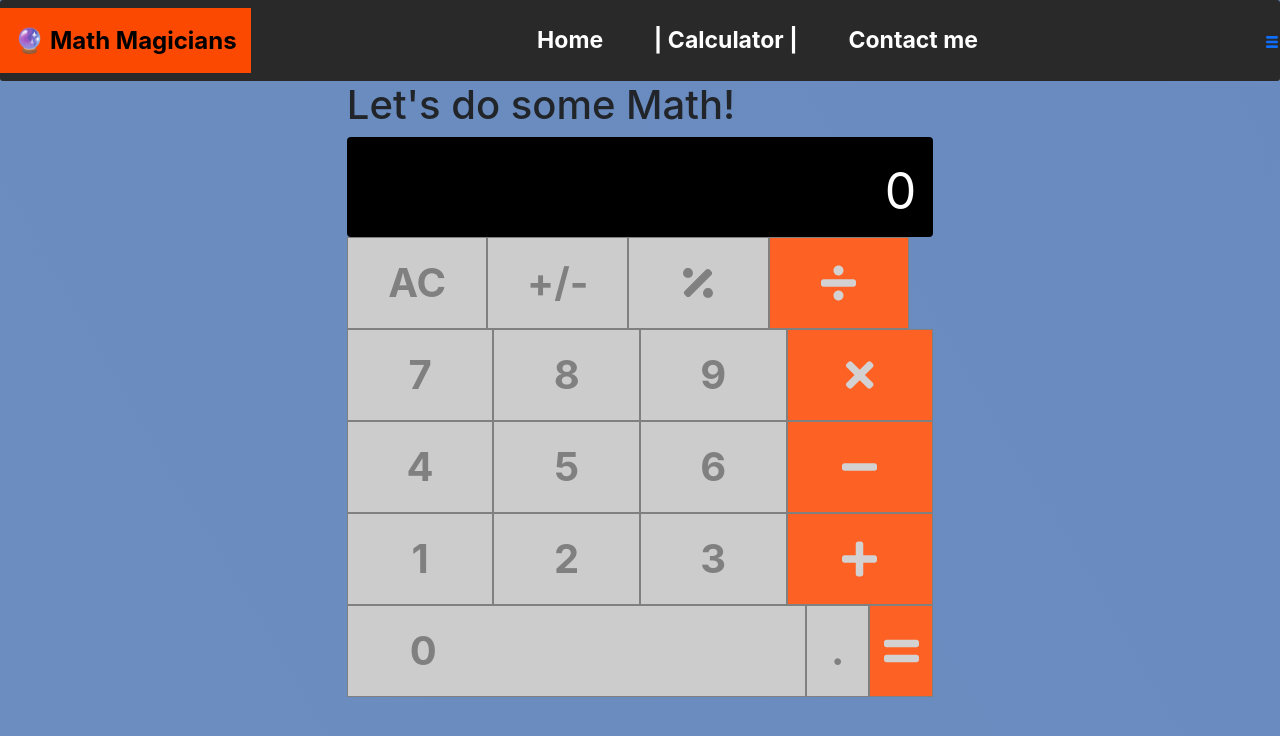
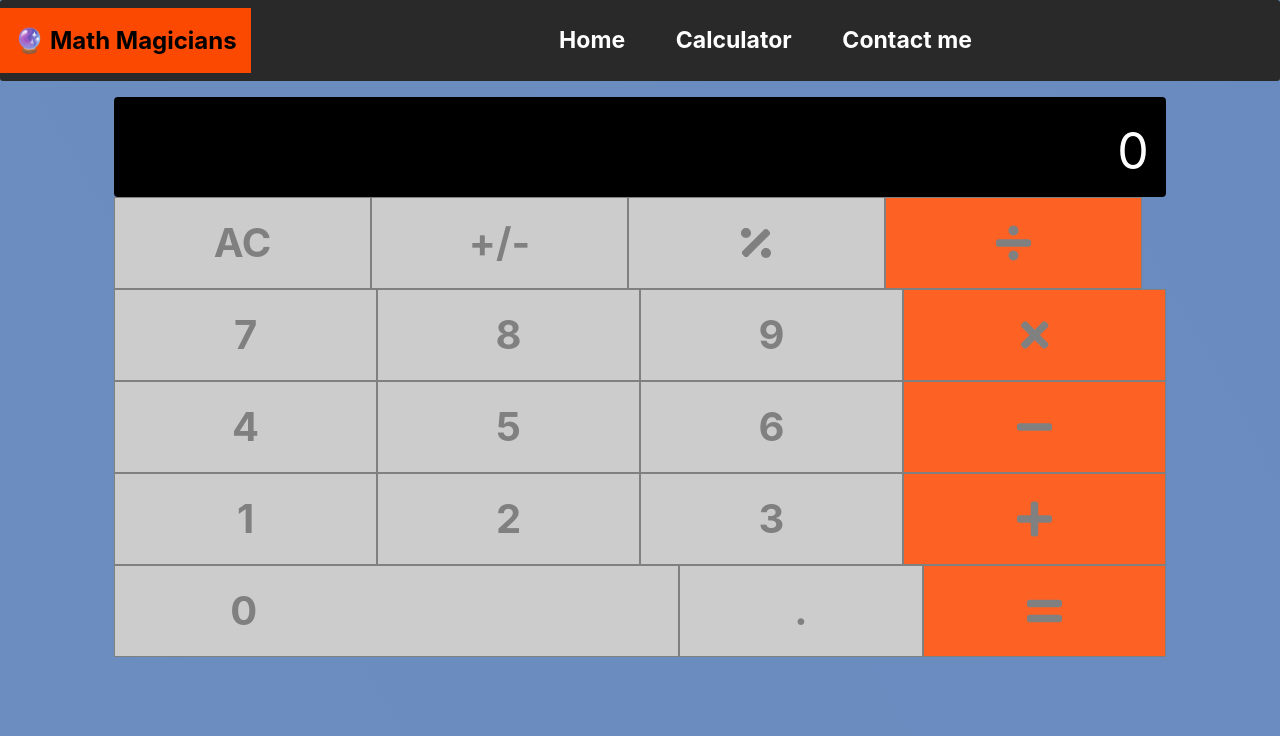
Before and after one commit to carlos-ssh/mathmagicians, a React (Create React App) app: page /Calculator in a window 1280 px wide. Shown: the top 736 px of the page. Built offline with nearby package versions, Linux system fonts and the light colour scheme; the HTML template or start-up script is replaced by a standard one.

Commit message:
Update desing for the project.

```diff
--- a/package.json
+++ b/package.json
@@ -2,6 +2,7 @@
   "name": "mathMagicians",
   "version": "0.1.0",
   "private": true,
+  "homepage": "https://carlos-ssh.github.io/mathmagicians/",
   "dependencies": {
     "@fortawesome/fontawesome-svg-core": "^1.2.36",
     "@fortawesome/free-brands-svg-icons": "^5.15.4",
@@ -27,7 +28,7 @@
     "build": "react-scripts build",
     "test": "react-scripts test",
     "eject": "react-scripts eject",
-    "buildnpm": "npm run build",
+    "predeploy": "npm run build",
     "deploy": "gh-pages -d build"
   },
   "eslintConfig": {
--- a/src/components/Calculator.css
+++ b/src/components/Calculator.css
@@ -1,40 +1,3 @@
-.navbar {
-  background-color: #292929;
-  overflow: hidden;
-  border-radius: 3px;
-  width: 100%;
-  min-height: 65px;
-  display: flex;
-  flex-direction: row;
-}
-
-.nav-ul {
-  list-style-type: none;
-  margin: 0;
-  padding: 0;
-  overflow: hidden;
-  display: flex;
-  flex-direction: row;
-}
-
-.navbar-brand {
-  background-color: rgb(251, 73, 2);
-  color: #000;
-  font-size: 1.5em;
-  padding: 0.6em;
-  margin: 0;
-  font-weight: bold;
-  text-decoration: none;
-}
-
-.nav-li {
-  color: #fff;
-  font-size: 1.2em;
-  font-weight: bold;
-  text-decoration: none;
-  padding: 0.8em 0.6em;
-}
-
 .container {
   width: 70%;
   margin: 0 auto;
@@ -57,21 +20,6 @@
   flex-direction: row;
   border: 0;
   gap: 0;
-}
-
-.button {
-  font-size: 40px;
-  padding: 15px 10px;
-  text-align: center;
-  cursor: pointer;
-  display: flex;
-  justify-content: center;
-  align-items: center;
-  width: 100%;
-  border-radius: 0;
-  color: gray;
-  border: 1px solid gray;
-  font-weight: bold;
 }
 
 
@@ -147,28 +95,155 @@
 
   .p1 {
     text-align: left;
+    font-weight: 400;
   }
 
   .p2 {
     text-align: right;
+    margin-bottom: 25px;
+    font-weight: 400;
+  }
+
+  .p0 {
+    text-align: center;
+    font-weight: 600;
   }
 
   .btn-zero {
     padding: 0 75px 0 30px;
   }
 
+  .number-container {
+    width: 100%;
+    display: flex;
+    flex-direction: row;
+    border: 0;
+    gap: 0;
+  }
+
 }
 
  /* Small devices (portrait tablets and large phones, 600px and up) */
 @media only screen and (min-width: 600px) {
+  body {
+    width: 100vw;
+  }
+
+  .navbar-brand {
+    background-color: rgb(251, 73, 2);
+    color: #fff;
+    font-size: 1.5em;
+    padding: 30px;
+    margin: 0;
+    font-weight: bold;
+    text-decoration: none;
+  }
+
+  .a-ham {
+    color: #fff;
+    font-size: 40px;
+    position: absolute;
+    top: 25px;
+    left: 325px;
+  }
+
+  .nav-li {
+    padding: 32px 5px;
+  }
+
+  .a-ham {
+    display: none;
+  }
+
   .btn-zero {
     padding-right: 368px;
     padding-left: 62px;
   }
+
+  .container {
+    width: 95%;
+    margin: 0 auto;
+    padding: 8px;
+  }
+
+  h1 {
+    display: none;
+  }
+
+  .button {
+    font-size: 14px;
+    padding: 8px;
+    text-align: center;
+    cursor: pointer;
+    display: flex;
+    justify-content: center;
+    align-items: center;
+    width: 100%;
+    border-radius: 0;
+    color: gray;
+    border: 1px solid gray;
+    font-weight: bold;
+  }
+
+  .btn-zero {
+    padding: 0 150px 0 10px;
+  }
+
 }
 
  /* Medium devices (landscape tablets, 768px and up) */
 @media only screen and (min-width: 768px) {
+  .nav-li {
+  color: #fff;
+  font-size: 1.2em;
+  font-weight: bold;
+  text-decoration: none;
+  padding: 0.8em 0.6em;
+}
+  .navbar-brand {
+    background-color: rgb(251, 73, 2);
+    color: #000;
+    font-size: 1.5em;
+    padding: 0.6em;
+    margin: 0;
+    font-weight: bold;
+    text-decoration: none;
+  }
+
+  .nav-ul {
+    list-style-type: none;
+    margin: 0;
+    padding: 0;
+    overflow: hidden;
+    display: flex;
+    flex-direction: flex-end;
+  }
+
+  .navbar {
+  background-color: #292929;
+  overflow: hidden;
+  border-radius: 3px;
+  width: 100%;
+  min-height: 65px;
+  display: flex;
+  flex-direction: row;
+  }
+
+  .button {
+    font-size: 40px;
+    padding: 15px 10px;
+    text-align: center;
+    cursor: pointer;
+    display: flex;
+    justify-content: center;
+    align-items: center;
+    width: 100%;
+    border-radius: 0;
+    color: gray;
+    border: 1px solid gray;
+    font-weight: bold;
+  }
+
   .btn-zero {
     padding-right: 368px;
     padding-left: 62px;
@@ -177,6 +252,57 @@
 
  /* Large devices (laptops/desktops, 992px and up) */
 @media only screen and (min-width: 992px) {
+  .nav-li {
+  color: #fff;
+  font-size: 1.2em;
+  font-weight: bold;
+  text-decoration: none;
+  padding: 0.8em 0.6em;
+}
+  .navbar-brand {
+    background-color: rgb(251, 73, 2);
+    color: #000;
+    font-size: 1.5em;
+    padding: 0.6em;
+    margin: 0;
+    font-weight: bold;
+    text-decoration: none;
+  }
+
+  .nav-ul {
+    list-style-type: none;
+    margin: 0;
+    padding: 0;
+    overflow: hidden;
+    display: flex;
+    flex-direction: flex-end;
+  }
+
+  .navbar {
+  background-color: #292929;
+  overflow: hidden;
+  border-radius: 3px;
+  width: 100%;
+  min-height: 65px;
+  display: flex;
+  flex-direction: row;
+  }
+
+  .button {
+    font-size: 40px;
+    padding: 15px 10px;
+    text-align: center;
+    cursor: pointer;
+    display: flex;
+    justify-content: center;
+    align-items: center;
+    width: 100%;
+    border-radius: 0;
+    color: gray;
+    border: 1px solid gray;
+    font-weight: bold;
+  }
+
   .btn-zero {
     padding-right: 368px;
     padding-left: 62px;
@@ -185,6 +311,57 @@
 
  /* Extra large devices (large laptops and desktops, 1200px and up) */
 @media only screen and (min-width: 1200px) {
+  .nav-li {
+  color: #fff;
+  font-size: 1.2em;
+  font-weight: bold;
+  text-decoration: none;
+  padding: 0.8em 0.6em;
+}
+  .navbar-brand {
+    background-color: rgb(251, 73, 2);
+    color: #000;
+    font-size: 1.5em;
+    padding: 0.6em;
+    margin: 0;
+    font-weight: bold;
+    text-decoration: none;
+  }
+
+  .nav-ul {
+    list-style-type: none;
+    margin: 0;
+    padding: 0;
+    overflow: hidden;
+    display: flex;
+    flex-direction: flex-end;
+  }
+
+  .navbar {
+  background-color: #292929;
+  overflow: hidden;
+  border-radius: 3px;
+  width: 100%;
+  min-height: 65px;
+  display: flex;
+  flex-direction: row;
+  }
+
+  .button {
+    font-size: 40px;
+    padding: 15px 10px;
+    text-align: center;
+    cursor: pointer;
+    display: flex;
+    justify-content: center;
+    align-items: center;
+    width: 100%;
+    border-radius: 0;
+    color: gray;
+    border: 1px solid gray;
+    font-weight: bold;
+  }
+
   .btn-zero {
     padding-right: 368px;
     padding-left: 62px;
--- a/src/components/Home.js
+++ b/src/components/Home.js
@@ -5,6 +5,11 @@ const Home = () => (
   <>
     <div className="home-page">
       <h1 className="main-title">Welcome to MathMagicians</h1>
+      <p className="p0">
+        Lorem ipsum dolor sit amet,
+        consectetur adip iscing elit, sed do eiusmod tempor
+        incididunt ut labore et dolore magna aliqua. Ut enim ad minim veniam.
+      </p>
       <p className="p1">
         Lorem ipsum dolor sit amet,
         consectetur adip iscing elit, sed do eiusmod tempor
--- a/src/components/Nav.js
+++ b/src/components/Nav.js
@@ -12,7 +12,7 @@ const NavBar = () => (
             <a className="nav-li" href="/">Home</a>
           </li>
           <li className="nav-li">
-            <a className="nav-li" href="/Calculator">| Calculator |</a>
+            <a className="nav-li" href="/Calculator">Calculator</a>
           </li>
           <li className="nav-li">
             <a className="nav-li" href="/Myself">Contact me</a>
```
